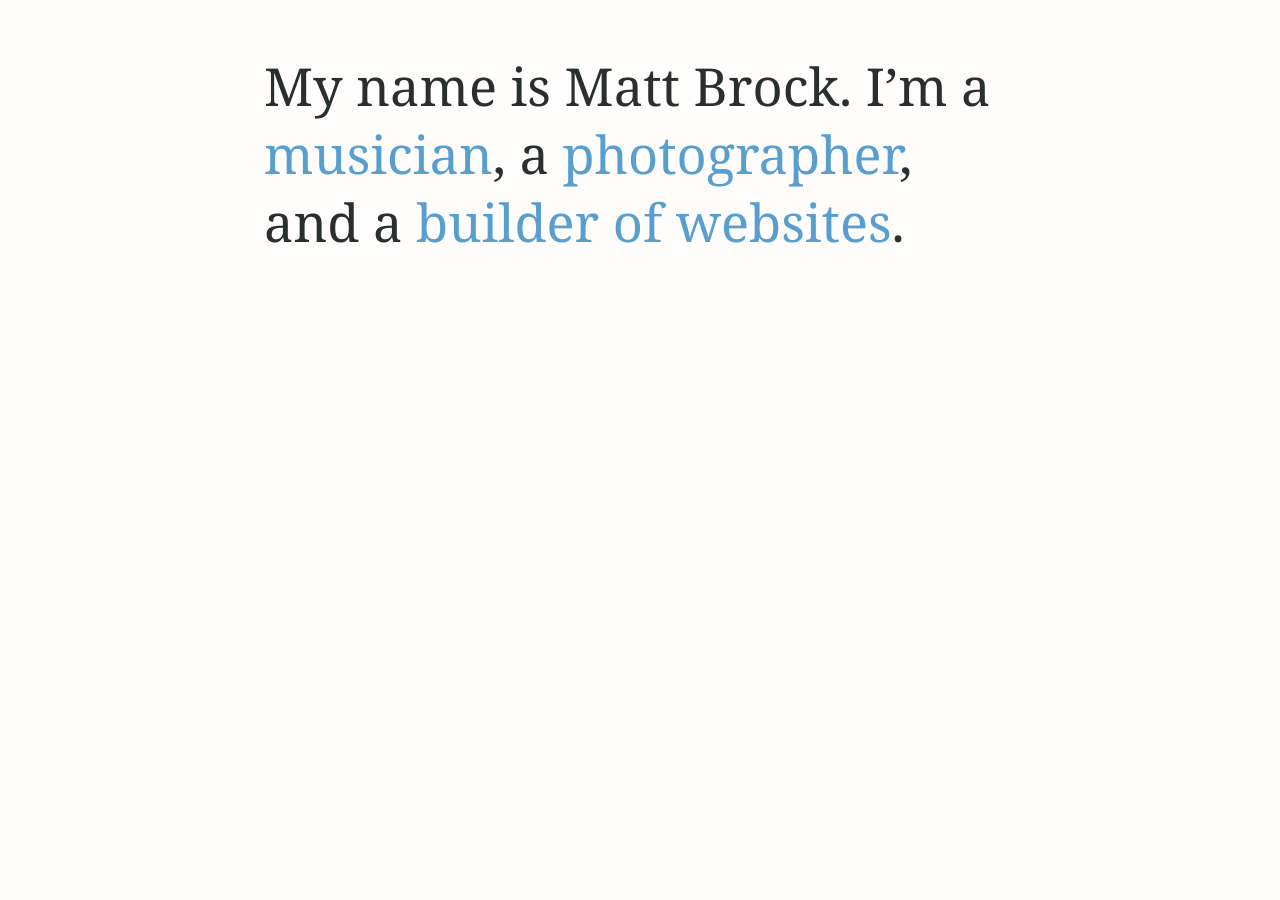
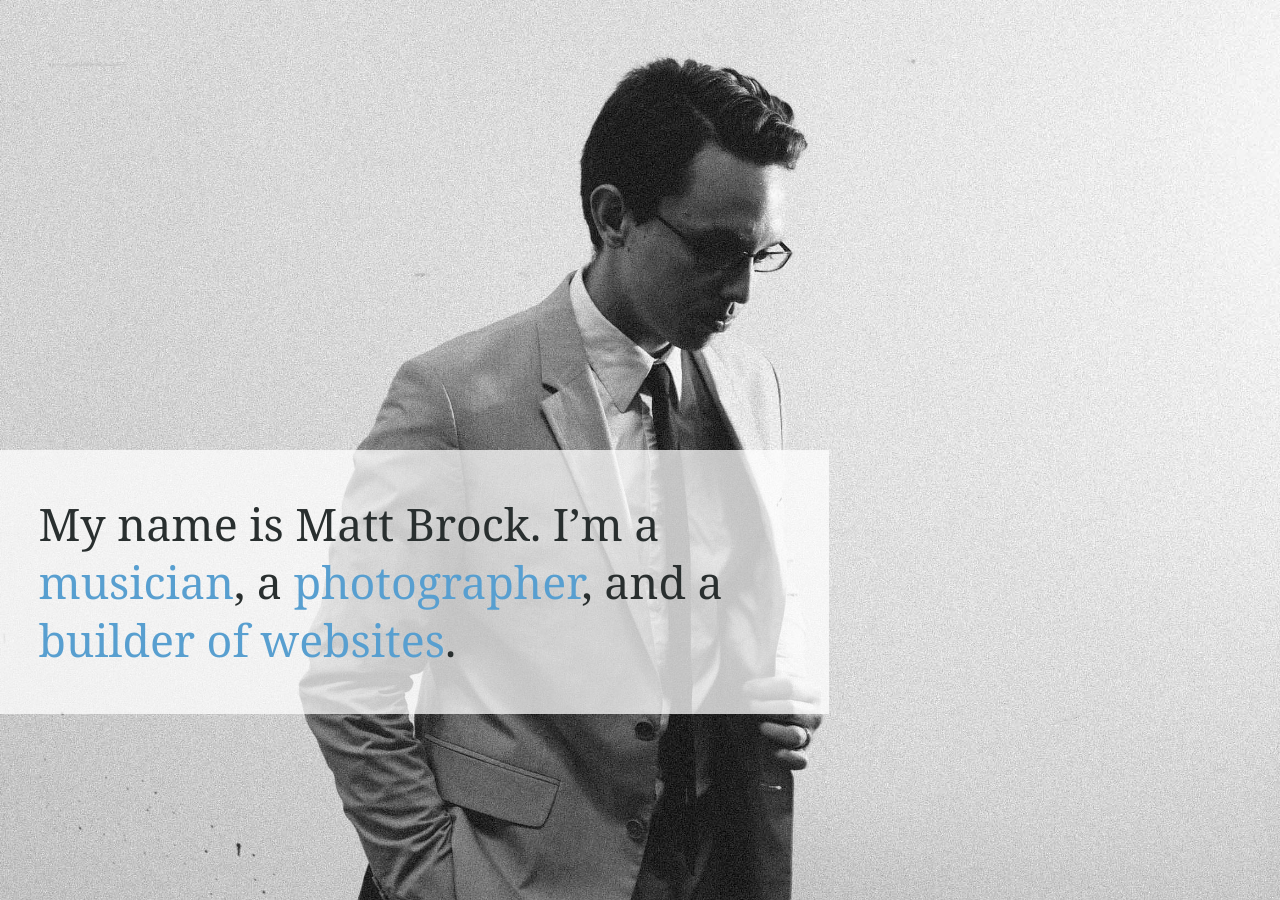
Before and after one commit to mattpbrock/mattpbrock.github.io, a Jekyll site: the page built from index.html, in a window 1280 px wide. Built offline with Jekyll 4.4.1, drawn with Linux system fonts in a browser that asks for light colours; some web fonts are replaced.

Commit message:
new home background image, change site intro

```diff
--- a/_layouts/home.html
+++ b/_layouts/home.html
@@ -3,11 +3,9 @@
 
   {% include head.html %}
 
-  <body>
+  <body class="home">
 
-    <div class="content__wrapper">
-		  {{ content }}
-    </div>
+	  {{ content }}
 
     {% include footer.html %}
 
--- a/_sass/_base/_base.scss
+++ b/_sass/_base/_base.scss
@@ -1,4 +1,8 @@
 
+html, body {
+	height: 100%;
+	width: 100%;
+}
 
 body {
 	@include mq(mobile) { font-size: em($font-size-sm); }
@@ -11,6 +15,10 @@ body {
 	line-height: $font-line-height-base;
 	margin: 0;
 	padding: 0;
+
+	&.home {
+		background: url('#{$path--rel-img}/home-bg-2330px.jpg') no-repeat center center / cover;
+	}
 }
 
 a {
@@ -28,9 +36,18 @@ img {
 }
 
 .site__intro {
-	font-size: em(67.773) - em(25.888);
+	padding-top: 16%;
+	font-size: em(35.8px);
 	font-family: $font-stack-serif-abril;
 	font-weight: 100;
+	@include mq(mobile) { font-size: em(32px) }
+
+	position: absolute;
+	top: 50%;
+	left: 0;
+	width: 752px;
+	padding: 0 3%;
+	background: rgba(255,255,255,.74);
 }
 
 .social {
--- a/_sass/_utilities/_mixins.scss
+++ b/_sass/_utilities/_mixins.scss
@@ -88,7 +88,7 @@
 // Image replace
 
 @mixin img-replace($img, $w, $h, $disp: block) {
-	background-image: url('#{$path--rel}/#{$img}');
+	background-image: url('#{$path--rel-img}/#{$img}');
 	background-repeat: no-repeat;
 	width: $w;
 	height: $h;
--- a/_sass/_utilities/_variables.scss
+++ b/_sass/_utilities/_variables.scss
@@ -48,3 +48,6 @@ $brkpoint-small: 400px;
 $brkpoint-mobile: 568px;
 $brkpoint-tablet: 768px;
 $brkpoint-desktop: 1200px;
+
+// images
+$path--rel-img: '/img';
```
Also changed, not shown: img/home-bg-2330px.jpg (added).
